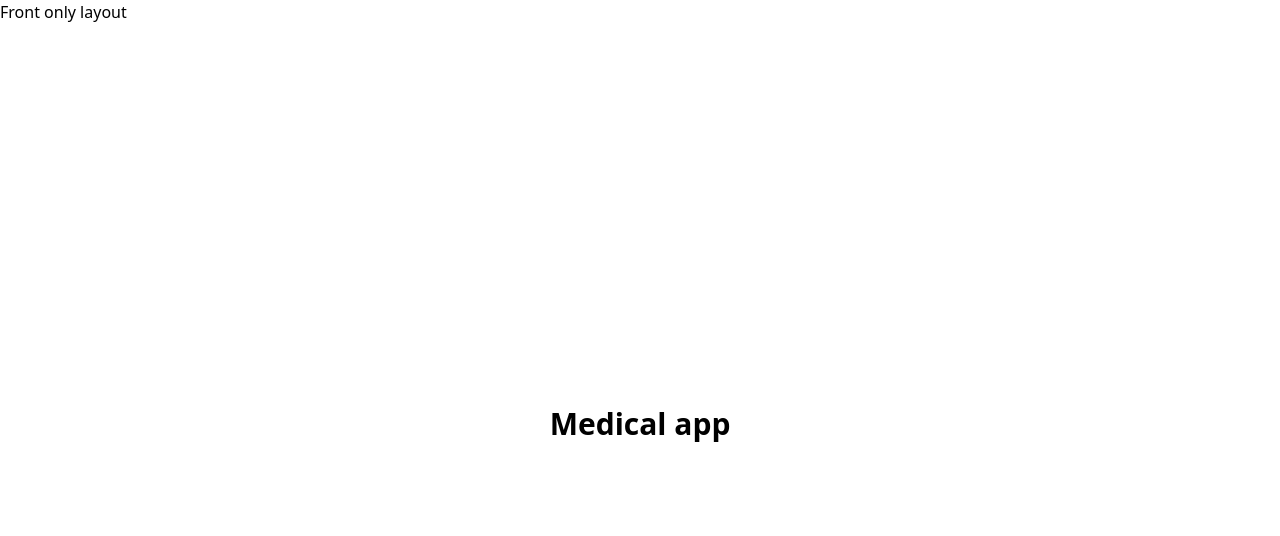
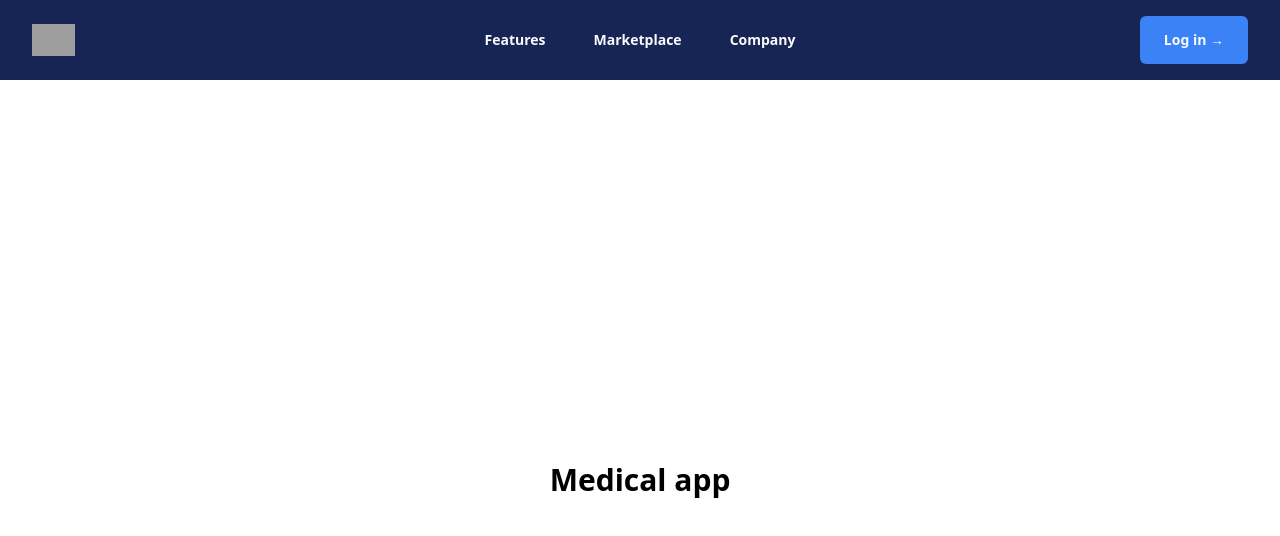
Before and after one commit to gabaal/medic, a Next.js app: page / in a window 1280 px wide. Shown: the top 536 px of the page. Built offline with nearby package versions, Linux system fonts and the light colour scheme; grey boxes are pictures that could not be loaded.

Commit message:
Navbar layout complete

```diff
--- a/app/(front)/layout.tsx
+++ b/app/(front)/layout.tsx
@@ -1,9 +1,10 @@
+import Navbar from "@/components/Frontend/Navbar";
 import React, { ReactNode } from "react";
 
 export default function Layout({ children }: { children: ReactNode }) {
   return (
     <div>
-      <h2>Front only layout</h2>
+      <Navbar />
       {children}
     </div>
   );
--- a/app/layout.tsx
+++ b/app/layout.tsx
@@ -24,7 +24,7 @@
   children: React.ReactNode;
 }>) {
   return (
-    <html lang="en">
+    <html lang="en" suppressHydrationWarning>
       <body
         className={`${geistSans.variable} ${geistMono.variable} antialiased`}
       >
--- a/components/Frontend/Navbar.tsx
+++ b/components/Frontend/Navbar.tsx
@@ -1,9 +1,117 @@
-import React from "react";
+"use client";
+
+import { useState } from "react";
+import { Dialog, DialogPanel, PopoverGroup } from "@headlessui/react";
+import { Bars3Icon, XMarkIcon } from "@heroicons/react/24/outline";
 
 export default function Navbar() {
+  const [mobileMenuOpen, setMobileMenuOpen] = useState(false);
+
   return (
-    <div>
-      <h2>Navbar</h2>
-    </div>
+    <header className="bg-blue-950">
+      <nav
+        aria-label="Global"
+        className="mx-auto flex max-w-7xl items-center justify-between p-4 lg:px-8"
+      >
+        <div className="flex lg:flex-1">
+          <a href="#" className="-m-1.5 p-1.5">
+            <span className="sr-only">Your Company</span>
+            <img
+              alt=""
+              src="https://tailwindui.com/plus/img/logos/mark.svg?color=indigo&shade=600"
+              className="h-8 w-auto"
+            />
+          </a>
+        </div>
+        <div className="flex lg:hidden">
+          <button
+            type="button"
+            onClick={() => setMobileMenuOpen(true)}
+            className="-m-2.5 inline-flex items-center justify-center rounded-md p-2.5 text-gray-50"
+          >
+            <span className="sr-only">Open main menu</span>
+            <Bars3Icon aria-hidden="true" className="h-6 w-6" />
+          </button>
+        </div>
+        <PopoverGroup className="hidden lg:flex lg:gap-x-12">
+          <a href="#" className="text-sm font-semibold leading-6 text-gray-50">
+            Features
+          </a>
+          <a href="#" className="text-sm font-semibold leading-6 text-gray-50">
+            Marketplace
+          </a>
+          <a href="#" className="text-sm font-semibold leading-6 text-gray-50">
+            Company
+          </a>
+        </PopoverGroup>
+        <div className="hidden lg:flex lg:flex-1 lg:justify-end">
+          <a
+            href="#"
+            className="text-sm font-semibold leading-6 text-gray-50 bg-blue-500 py-3 px-6 rounded-md"
+          >
+            Log in <span aria-hidden="true">&rarr;</span>
+          </a>
+        </div>
+      </nav>
+      <Dialog
+        open={mobileMenuOpen}
+        onClose={setMobileMenuOpen}
+        className="lg:hidden"
+      >
+        <div className="fixed inset-0 z-10" />
+        <DialogPanel className="fixed inset-y-0 right-0 z-10 w-full overflow-y-auto bg-blue-950 px-6 py-6 sm:max-w-sm sm:ring-1 sm:ring-gray-900/10">
+          <div className="flex items-center justify-between">
+            <a href="#" className="-m-1.5 p-1.5">
+              <span className="sr-only">Your Company</span>
+              <img
+                alt=""
+                src="https://tailwindui.com/plus/img/logos/mark.svg?color=indigo&shade=600"
+                className="h-8 w-auto"
+              />
+            </a>
+            <button
+              type="button"
+              onClick={() => setMobileMenuOpen(false)}
+              className="-m-2.5 rounded-md p-2.5 text-gray-50"
+            >
+              <span className="sr-only">Close menu</span>
+              <XMarkIcon aria-hidden="true" className="h-6 w-6" />
+            </button>
+          </div>
+          <div className="mt-6 flow-root">
+            <div className="-my-6 divide-y divide-gray-50/50">
+              <div className="space-y-2 py-6">
+                <a
+                  href="#"
+                  className="-mx-3 block rounded-lg px-3 py-2 text-base font-semibold leading-7 text-gray-50 hover:bg-gray-50"
+                >
+                  Features
+                </a>
+                <a
+                  href="#"
+                  className="-mx-3 block rounded-lg px-3 py-2 text-base font-semibold leading-7 text-gray-50 hover:bg-gray-50"
+                >
+                  Marketplace
+                </a>
+                <a
+                  href="#"
+                  className="-mx-3 block rounded-lg px-3 py-2 text-base font-semibold leading-7 text-gray-50 hover:bg-gray-50"
+                >
+                  Company
+                </a>
+              </div>
+              <div className="py-6">
+                <a
+                  href="#"
+                  className="-mx-3 block rounded-lg px-3 py-2.5 text-base font-semibold leading-7 text-gray-50 hover:bg-gray-50"
+                >
+                  Log in
+                </a>
+              </div>
+            </div>
+          </div>
+        </DialogPanel>
+      </Dialog>
+    </header>
   );
 }
```
Also changed, not shown: package.json (+7 -5 lines), 1 other file (tests, documents, lock files or other folders).
